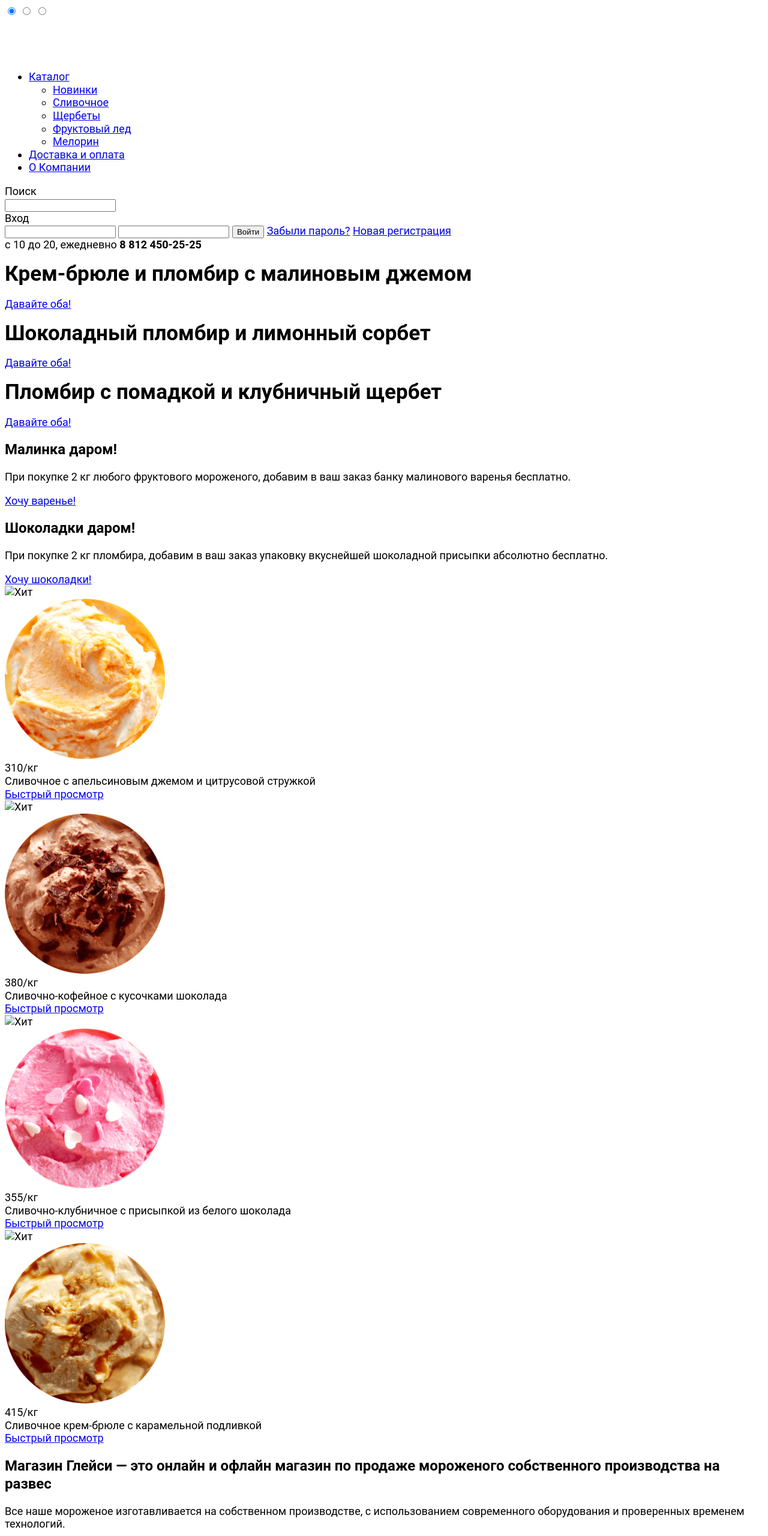
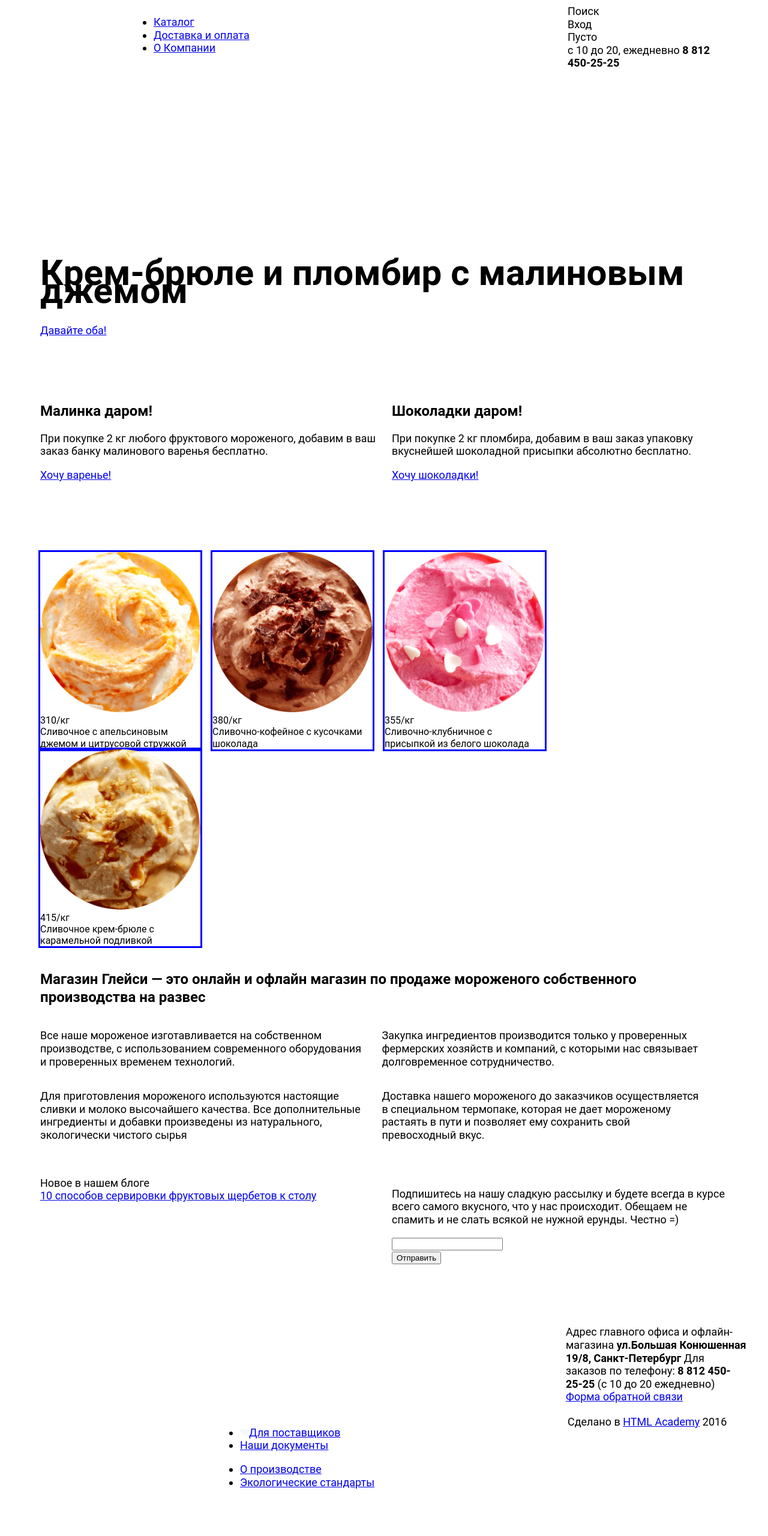
Before and after one commit to VMXXT/206622-gllacy, a plain HTML site: page index.html in a window 1280 px wide. Shown: the top 2560 px of the page at 60% size. After the commit the page ends 2507 px from the top, so only its background shows below. Drawn offline with Linux system fonts and the light colour scheme.

Commit message:
Сетки

```diff
--- a/css/style.css
+++ b/css/style.css
@@ -1,11 +1,13 @@
 body {
+  min-width: 1200px;
   font-size: 18px;
   line-height: 1.2;
   font-family: "Roboto", "Arial", sans-serif;
-}
+  }
+
 
 h1 {
-  font-size: 35px;
+  font-size: 60px;
   line-height: 30px;
 }
 
@@ -13,3 +15,184 @@ h2 {
   font-size: 24px;
   line-height: 30px;
 }
+
+img {
+  max-width: 100%;
+  height: auto;
+}
+
+.none {
+    display: none;
+}
+
+.clearfix::after {
+  content: "";
+  display: table;
+  clear: both;
+}
+
+.container {
+	width: 1146px;
+  	margin: 0 auto;
+	padding: 0 27px;
+
+	}
+
+/* Шапка */
+.main-header-index  {
+	margin-bottom: 284px;
+	}
+
+.main-header-catalog  {
+	margin-bottom: 284px;
+	}
+
+.logo-img {
+	float: left;
+	margin-left: -6px;
+	width: 155px;
+
+	}
+
+.main-navigation {
+	float: left;
+	width: 380px;
+	}
+
+.user-block {
+	float:right;
+	width: 267px;
+
+	}
+
+.breadcrumbs {
+	float: left;
+	width: 560px;
+	}
+
+.brief-info {
+	float: right;
+	width: 267px;
+	}
+
+/* Слайдер */
+
+.main-slider {
+	margin-bottom: 40px;
+	}
+
+
+.slider {
+	float:left;
+	min-height: 210px;
+	width: 1146px;
+
+	}
+
+/* Баннеры */
+
+.banners {
+	margin-bottom: 40px;
+	}
+
+.banner-index {
+	width: 560px;
+	min-height: 230px;
+
+	}
+
+.banner-index:first-child {
+	float: left;
+	}
+
+
+.banner-index:last-child {
+	float: right;
+	}
+
+	/* товары */
+
+.products {
+	margin-bottom: 40px;
+	font-size: 0;
+	box-sizing: border-box;
+	}
+
+.product-inner {
+	display: inline-block;
+	width: 267px;
+	margin-right: 20px;
+	vertical-align: top;
+	font-size: 16px;
+	outline: 3px solid blue;
+
+	}
+
+.product-inner:last-clild{
+	margin-right: 0;
+	}
+
+	/* инфоблок */
+
+.info-row {
+	margin-bottom: 40px;
+
+	}
+
+.info-text-wrapper {
+	display: inline-block;
+	width: 539px;
+	margin-right: 26px;
+
+	}
+
+
+	/* инфоблок */
+
+.news-block-wrapper {
+	margin-bottom: 40px;
+	}
+
+.news-block-item {
+	float: left;
+	width: 560px;
+	}
+
+.news-block-item:last-child {
+	float: right;
+	}
+
+	/* карта */
+
+.map {
+	margin-bottom: 20px;
+	}
+
+.map-contact {
+	float:right;
+	width: 302px;
+	margin-top: 62px;
+	margin-right: 27px;
+	}
+	/* подвал */
+
+.footer {
+
+	}
+
+.footer-social {
+	float:left;
+	width: 267px;
+	min-height: 70px;
+	margin-right: 26px;
+	}
+
+.footer-nav {
+	float:left;
+	width: 560px;
+	}
+
+.copyright {
+	float: right;
+	width: 267px;
+	}
--- a/index.html
+++ b/index.html
@@ -6,18 +6,18 @@
     <link href="css/style.css" rel="stylesheet">
   </head>
   <body>
-    <input type="radio" id="slider-btn-1" name="slider-btns" checked>
+    <!-- <input type="radio" id="slider-btn-1" name="slider-btns" checked>
     <input type="radio" id="slider-btn-2" name="slider-btns">
-    <input type="radio" id="slider-btn-3" name="slider-btns">
+    <input type="radio" id="slider-btn-3" name="slider-btns"> -->
     <div class="bodywrapper">
-      <div class="container">
-        <header class="main-header">
-          <img src="img/logo.svg" alt="ГлейсиШоп" width="155" height="65">
+      <header class="main-header-index">
+        <div class="container clearfix">
+          <img class="logo-img" src="img/logo.svg" alt="ГлейсиШоп" width="155" height="65">
           <nav class="main-navigation">
           <ul>
             <li>
               <a href="#" class="main-navigation-link">Каталог</a>
-              <div class="sub-menu">
+              <div class="sub-menu none">
                 <ul>
                   <li>
                     <a href="#" class="sub-link">Новинки</a>
@@ -47,8 +47,8 @@
         </nav>
         <div class="user-block">
           <div class="search-main">
-            <div class="search-title">Поиск</div>
-              <div class="search-block">
+            <div class="search-title ">Поиск</div>
+              <div class="search-block none">
                 <form action="#" method="post">
                   <div class="search-input">
                     <input class="field field-search" type="text" name="search-request" >
@@ -59,7 +59,7 @@
             </div>
             <div class="logon-main">
               <div class="logon-title">Вход</div>
-              <div class="logon-block">
+              <div class="logon-block none">
                 <form action="#" method="post">
                   <input class="field" type="text" name="e-mail">
                   <label class="placeholder" data-placeholder="Электронная почта"></label>
@@ -71,24 +71,27 @@
                 </form>
               </div>
             </div>
-            <div class="cart-main"></div>
+            <div class="cart-main">Пусто</div>
             <div class="brief-info">
               <span>с 10 до 20, ежедневно</span>
               <b>8 812 450-25-25</b>
             </div>
           </div>
+          </div>
         </header>
-        <div class="main-slider">
-          <div class="slide">
+        <main>
+          <div class="container">
+            <div class="main-slider clearfix">
+          <div class="slider">
             <div class="slide-1">
               <h1 class="slider-title">Крем-брюле и пломбир с малиновым джемом</h1>
               <a class="slide-btn" href="#">Давайте оба!</a>
             </div>
-            <div class="slide-2">
+            <div class="slide-2 none">
               <h1 class="slider-title">Шоколадный пломбир и лимонный сорбет</h1>
               <a class="slide-btn" href="#">Давайте оба!</a>
             </div>
-            <div class="slide-3">
+            <div class="slide-3 none">
               <h1 class="slider-title">Пломбир с помадкой и клубничный щербет</h1>
               <a class="slide-btn" href="#">Давайте оба!</a>
             </div>
@@ -99,8 +102,7 @@
             <label for="slider-btn-3"></label>
           </div>
         </div>
-        <main>
-          <div class="banners">
+        <div class="banners clearfix">
             <div class="banner-index">
               <h2>Малинка даром!</h2>
               <p>При покупке 2 кг любого фруктового мороженого, добавим в ваш заказ банку малинового варенья бесплатно.</p>
@@ -112,11 +114,10 @@
               <a href="#" class="btn">Хочу шоколадки!</a>
             </div>
           </div>
-          <div class="products">
-            <article class="products-item hit">
-              <img scr="img/hit.png" alt="Хит" width="61" height="61">
-            </article>
+          <div class="products clearfix">
             <div class="product-inner">
+            <article class="product-item hit">
+          	</article>
               <div class="product-item ">
                 <div class="product-img">
                   <img src="img/icecream-orange.png" alt="Мороженка" width="267" height="267">
@@ -125,13 +126,12 @@
                   <span>310</span>/кг
                 </div>
                 <div class="product-text">Сливочное с апельсиновым джемом и цитрусовой стружкой</div>
-                <a href="#" class="btn quick">Быстрый просмотр</a>
+                <a href="#" class="btn quick none">Быстрый просмотр</a>
               </div>
             </div>
-            <article class="products-item hit">
-              <img scr="img/hit.png" alt="Хит" width="61" height="61">
+            <div class="product-inner">
+            <article class="product-item hit">
             </article>
-            <div class="product-inner">
               <div class="product-item ">
                 <div class="product-img">
                   <img src="img/icecream-coffe.png" alt="Мороженка" width="267" height="267">
@@ -140,13 +140,12 @@
                   <span>380</span>/кг
                 </div>
                 <div class="product-text">Сливочно-кофейное с кусочками шоколада</div>
-                <a href="#" class="btn quick">Быстрый просмотр</a>
+                <a href="#" class="btn quick none">Быстрый просмотр</a>
               </div>
             </div>
-            <article class="products-item hit">
-              <img scr="img/hit.png" alt="Хит" width="61" height="61">
+            <div class="product-inner">
+            <article class="product-item hit">
             </article>
-            <div class="product-inner">
               <div class="product-item ">
                 <div class="product-img">
                   <img src="img/icecream-strawberry.png" alt="Мороженка" width="267" height="267">
@@ -155,13 +154,12 @@
                   <span>355</span>/кг
                 </div>
                 <div class="product-text">Сливочно-клубничное с присыпкой из белого шоколада</div>
-                <a href="#" class="btn quick">Быстрый просмотр</a>
+                <a href="#" class="btn quick none">Быстрый просмотр</a>
               </div>
             </div>
-            <article class="products-item hit">
-              <img scr="img/hit.png" alt="Хит" width="61" height="61">
+            <div class="product-inner">
+            <article class="product-item hit">
             </article>
-            <div class="product-inner">
               <div class="product-item ">
                 <div class="product-img">
                   <img src="img/icecream-cream.png" alt="Мороженка" width="267" height="267">
@@ -170,11 +168,11 @@
                   <span>415</span>/кг
                 </div>
                 <div class="product-text">Сливочное крем-брюле с карамельной подливкой</div>
-                <a href="#" class="btn quick">Быстрый просмотр</a>
+                <a href="#" class="btn quick none">Быстрый просмотр</a>
               </div>
             </div>
           </div>
-          <div class="info-row">
+          <div class="info-row clearfix">
             <h2 class="info-title">Магазин Глейси  — это онлайн и офлайн магазин по продаже мороженого собственного производства на развес</h2>
             <div class="info-text-wrapper">
               <p class="info-text">
@@ -197,7 +195,7 @@
               </p>
             </div>
           </div>
-          <div class="news-block-wrapper">
+          <div class="news-block-wrapper clearfix">
               <div class="news-block-item blog-new">
                 <div class="blog-new-title">Новое в нашем блоге</div>
                 <a href="#" class="blog-new-link">10 способов сервировки фруктовых щербетов к столу</a>
@@ -218,7 +216,8 @@
               </div>
             </div>
           </div>
-          <div class="map">
+          </main>
+          <div class="map clearfix">
             <div class="map-contact">
               Адрес главного офиса и офлайн-магазина
               <b>ул.Большая Конюшенная 19/8, Санкт-Петербург</b>
@@ -228,9 +227,9 @@
               <a href="#" class="btn">Форма обратной связи</a>
             </div>
           </div>
-       </main>
+
        <div class="container">
-         <footer class="footer">
+         <footer class="footer clearfix">
            <div class="footer-social">
              <a href="https://twitter.com" class="social-btn social-tw"></a>
              <a href="https://www.instagram.com" class="social-btn social-insta"></a>
```
Also changed, not shown: catalog.html (+16 -15 lines).
